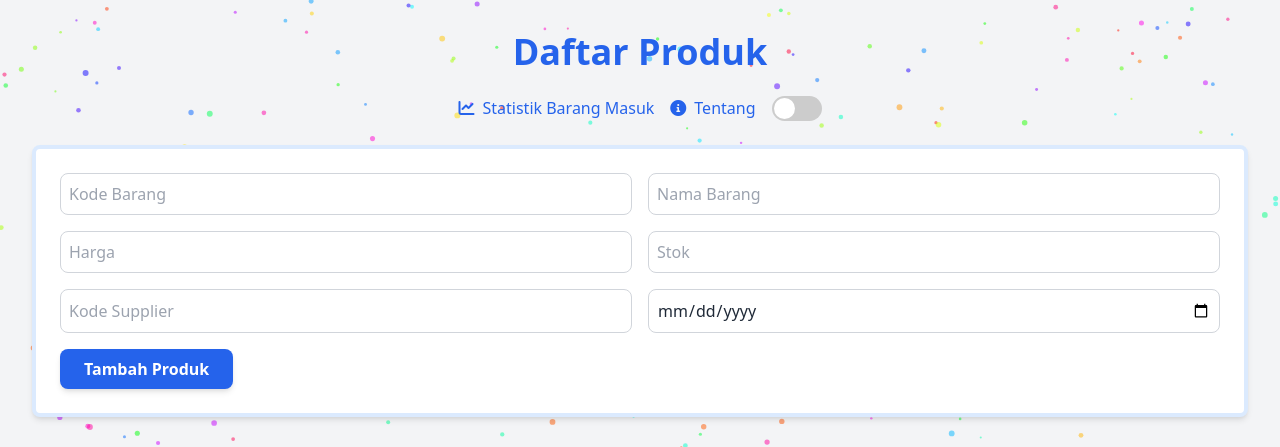
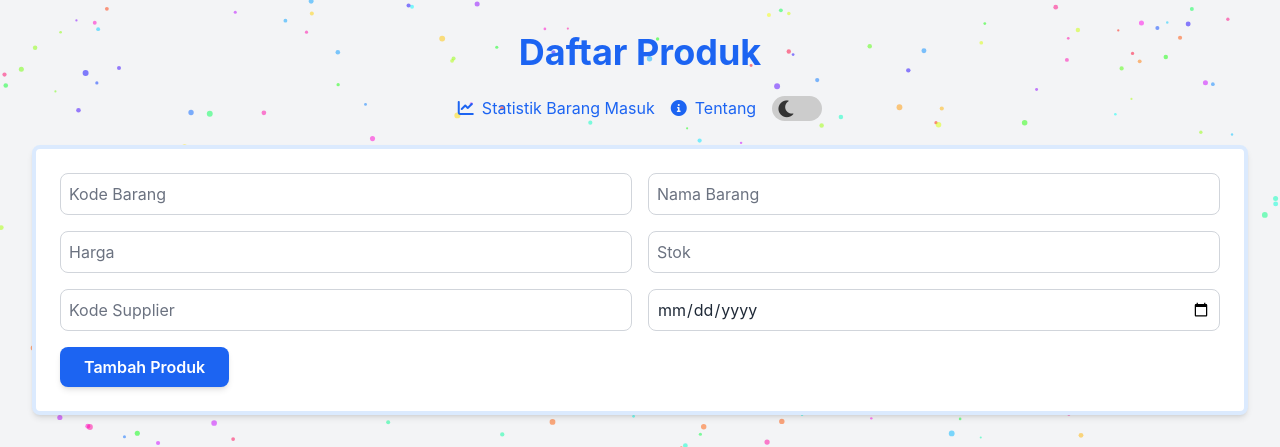
Before and after one commit to ZidanAlfianMubarok/Pemrograman-Web-Praktikum, a Flask app: page / in a window 1280 px wide. Shown: the top 447 px of the page. Run offline with Flask 3, Linux system fonts and the light colour scheme; data that the repository does not hold is empty; some libraries are stand-ins or nearby versions.

Commit message:
responsi

```diff
--- a/responsi/static/css/style.css
+++ b/responsi/static/css/style.css
@@ -29,30 +29,56 @@
             z-index: -1;
         }
         .toggle-button {
-            position: relative;
-            width: 50px;
+            display: flex;
+            align-items: center;
+            justify-content: space-between; /* Memisahkan ikon bulan dan matahari */
+            width: 50px; /* Sesuaikan lebar toggle button */
             height: 25px;
             background-color: #ccc;
             border-radius: 25px;
             cursor: pointer;
             transition: background-color 0.3s;
+            padding: 0 5px; /* Tambahkan padding horizontal */
         }
-        .toggle-button .toggle-circle {
-            position: absolute;
-            top: 2px;
-            left: 2px;
-            width: 21px;
-            height: 21px;
-            background-color: white;
-            border-radius: 50%;
-            transition: all 0.3s;
+
+        .toggle-button i {
+            color: #333; /* Warna ikon dalam mode terang */
+            transition: color 0.3s;
+            font-size: 1.2rem; /* Ukuran ikon */
         }
+
+        /* Menambahkan margin untuk ikon matahari agar agak ke kanan */
+        #theme-icon-sun {
+            margin-left: 5px; /* Sesuaikan margin sesuai kebutuhan */
+        }
+
+        /* Gaya untuk mode gelap */
         .dark .toggle-button {
-            background-color: #3182ce;
+            background-color: #3182ce; /* Warna latar belakang toggle di mode gelap */
         }
-        .dark .toggle-circle {
-            transform: translateX(25px);
+
+        .dark .toggle-button i {
+            color: #cbd5e0; /* Warna ikon dalam mode gelap */
         }
+
+        .dark .toggle-button #theme-icon-sun {
+            display: block; /* Tampilkan ikon matahari di mode gelap */
+        }
+
+        .dark .toggle-button #theme-icon-moon {
+            display: none; /* Sembunyikan ikon bulan di mode gelap */
+        }
+
+        /* Tampilkan ikon bulan di mode terang */
+        .toggle-button #theme-icon-moon {
+            display: block; /* Tampilkan ikon bulan di mode terang */
+        }
+
+        /* Sembunyikan ikon matahari di mode terang */
+        .toggle-button #theme-icon-sun {
+            display: none; /* Sembunyikan ikon matahari di mode terang */
+        }
+
 /* style.css */
 
 /* Animasi untuk ikon trash */
--- a/responsi/static/js/script.js
+++ b/responsi/static/js/script.js
@@ -1,11 +1,22 @@
 //<!-- Script Toggle Mode -->
+// Script Toggle Mode
 const themeToggle = document.getElementById('theme-toggle');
-        const body = document.body;
+const body = document.body;
+const themeIcon = document.getElementById('theme-icon');
 
-        themeToggle.addEventListener('click', () => {
-            body.classList.toggle('dark');
-            themeToggle.classList.toggle('dark');
-        });
+themeToggle.addEventListener('click', () => {
+    body.classList.toggle('dark');
+    themeToggle.classList.toggle('dark');
+
+    // Ganti ikon berdasarkan mode
+    if (body.classList.contains('dark')) {
+        themeIcon.classList.remove('fa-sun');
+        themeIcon.classList.add('fa-moon'); // Ganti ikon menjadi bulan
+    } else {
+        themeIcon.classList.remove('fa-moon');
+        themeIcon.classList.add('fa-sun'); // Kembali ke ikon matahari
+    }
+});
 
 
 //partikel smtr
--- a/responsi/templates/index.html
+++ b/responsi/templates/index.html
@@ -4,30 +4,24 @@
     <meta charset="UTF-8">
     <meta name="viewport" content="width=device-width, initial-scale=1.0">
     <title>Daftar Produk</title>
-
+    <link rel="stylesheet" href="https://cdnjs.cloudflare.com/ajax/libs/animate.css/4.1.1/animate.min.css" />
     <!-- CDN untuk Tailwind CSS -->
     <link href="https://cdn.jsdelivr.net/npm/tailwindcss@2.2.19/dist/tailwind.min.css" rel="stylesheet">
-
     <!-- Include SweetAlert CSS -->
     <link rel="stylesheet" href="https://cdnjs.cloudflare.com/ajax/libs/sweetalert/1.1.3/sweetalert.min.css">
-
     <!-- Include SweetAlert JS -->
     <script src="https://cdnjs.cloudflare.com/ajax/libs/sweetalert/1.1.3/sweetalert.min.js"></script>
-
     <!-- CDN untuk Font Awesome -->
     <link rel="stylesheet" href="https://cdnjs.cloudflare.com/ajax/libs/font-awesome/6.0.0-beta3/css/all.min.css">
-
+    <link href="https://cdn.jsdelivr.net/npm/flowbite@2.5.2/dist/flowbite.min.css" rel="stylesheet" />
     <!-- CSS Kustom -->
     <link rel="stylesheet" href="static/css/style.css">
 </head>
 <body class="bg-gray-100 text-gray-800 dark:bg-gray-800 dark:text-gray-200">
-
     <!-- Partikel -->
     <canvas id="particles" class="particles"></canvas>
-
     <div class="container mx-auto p-8">
-        <h1 class="text-4xl font-bold text-center text-blue-600 mb-6">Daftar Produk</h1>
-
+        <h1 class="animate__animated animate__lightSpeedInRight text-4xl font-bold text-center text-blue-600 mb-6">Daftar Produk</h1>
         <!-- Menu Navigasi -->
         <nav class="mb-6">
             <ul class="flex space-x-4 justify-center">
@@ -41,23 +35,23 @@
                         <i class="fas fa-info-circle mr-2"></i>Tentang
                     </a>
                 </li>
-                <li>
-                    <div id="theme-toggle" class="toggle-button">
-                        <div class="toggle-circle"></div>
-                    </div>
-                </li>
+                <!-- Tambahkan ini di bagian HTML tempat toggle button -->
+                <div id="theme-toggle" class="toggle-button">
+                    <i id="theme-icon-moon" class="fas fa-moon"></i> <!-- Ikon bulan di kiri -->
+                    <span class="toggle-circle"></span>
+                    <i id="theme-icon-sun" class="fas fa-sun"></i> <!-- Ikon matahari di kanan -->
+                </div>
+
             </ul>
         </nav>
-
         <!-- Form Tambah Produk -->
-        <form action="/create" method="POST" class="mb-8 bg-white p-6 rounded-lg border-4 border-blue-100 shadow-md dark:bg-gray-700">
+        <form action="/create" method="POST" class="mb-8 bg-white p-6 rounded-lg border-4 border-blue-100 shadow-deep shadow-md dark:bg-gray-700">
             <div class="grid grid-cols-1 md:grid-cols-2 gap-4">
                 <input type="text" name="kode_barang" placeholder="Kode Barang" required class="border border-gray-300 p-2 rounded-lg focus:outline-none focus:ring-2 focus:ring-blue-400 bg-white dark:bg-gray-600 dark:border-gray-500 text-white-800 dark:text-white">
                 <input type="text" name="nama_barang" placeholder="Nama Barang" required class="border border-gray-300 p-2 rounded-lg focus:outline-none focus:ring-2 focus:ring-blue-400 bg-white dark:bg-gray-600 dark:border-gray-500 text-white-800 dark:text-white">
                 <input type="number" name="harga" placeholder="Harga" required class="border border-gray-300 p-2 rounded-lg focus:outline-none focus:ring-2 focus:ring-blue-400 bg-white dark:bg-gray-600 dark:border-gray-500 text-white-800 dark:text-white">
                 <input type="number" name="stok" placeholder="Stok" required class="border border-gray-300 p-2 rounded-lg focus:outline-none focus:ring-2 focus:ring-blue-400 bg-white dark:bg-gray-600 dark:border-gray-500 text-white-800 dark:text-white">
                 <input type="text" name="kd_supplier" placeholder="Kode Supplier" required class="border border-gray-300 p-2 rounded-lg focus:outline-none focus:ring-2 focus:ring-blue-400 bg-white dark:bg-gray-600 dark:border-gray-500 text-white-800 dark:text-white">
-
                 <!-- Input untuk Tanggal -->
                 <input type="date" name="created_at" required class="border border-gray-300 p-2 rounded-lg focus:outline-none focus:ring-2 focus:ring-blue-400 bg-white dark:bg-gray-600 dark:border-gray-500 text-white-800 dark:text-white">
             </div>
@@ -109,7 +103,6 @@
             </table>
         </div>
     </div>
-
     <!-- Script Kustom -->
     <script src="static/js/script.js"></script>
 </body>
```
Also changed, not shown: responsi/static/css/about.css (+5 -5 lines), responsi/templates/about.html (+17 -8 lines), responsi/templates/statistik.html (+4 -3 lines), responsi/templates/update.html (+46 -1 lines).
